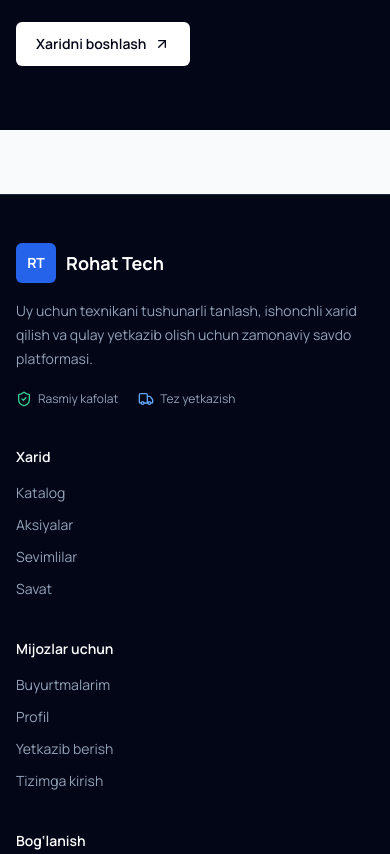
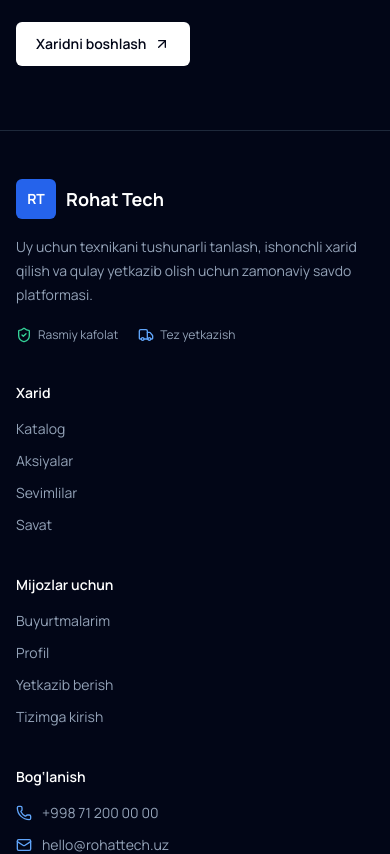
Before and after one commit to otabek-shukurov/rohat-tech, a Next.js app in the folder apps/web/: page / in a window 390 px wide. Shown: the part 6680-7534 px from the top of the page. Built offline with nearby package versions, Linux system fonts and the light colour scheme; no server answers.

Commit message:
Fix mobile footer spacing

```diff
--- a/apps/web/src/app/layout.tsx
+++ b/apps/web/src/app/layout.tsx
@@ -20,7 +20,7 @@ export default function RootLayout({ children }: { children: React.ReactNode })
     <html lang="uz">
       <body>
         <SiteHeader />
-        <main className="min-h-[60vh] pb-16 md:pb-0">{children}</main>
+        <main className="min-h-[60vh]">{children}</main>
         <SiteFooter />
       </body>
     </html>
--- a/apps/web/src/components/site-footer.tsx
+++ b/apps/web/src/components/site-footer.tsx
@@ -23,7 +23,7 @@ export function SiteFooter() {
   if (pathname.startsWith('/admin')) return null;
 
   return (
-    <footer className="border-t border-slate-800 bg-slate-950 text-slate-300">
+    <footer className="border-t border-slate-800 bg-slate-950 pb-16 text-slate-300 md:pb-0">
       <div className="mx-auto max-w-7xl px-4 py-12 md:px-5 md:py-16">
         <div className="grid gap-10 sm:grid-cols-2 lg:grid-cols-[1.3fr_0.7fr_0.8fr_1fr]">
           <div>
```
